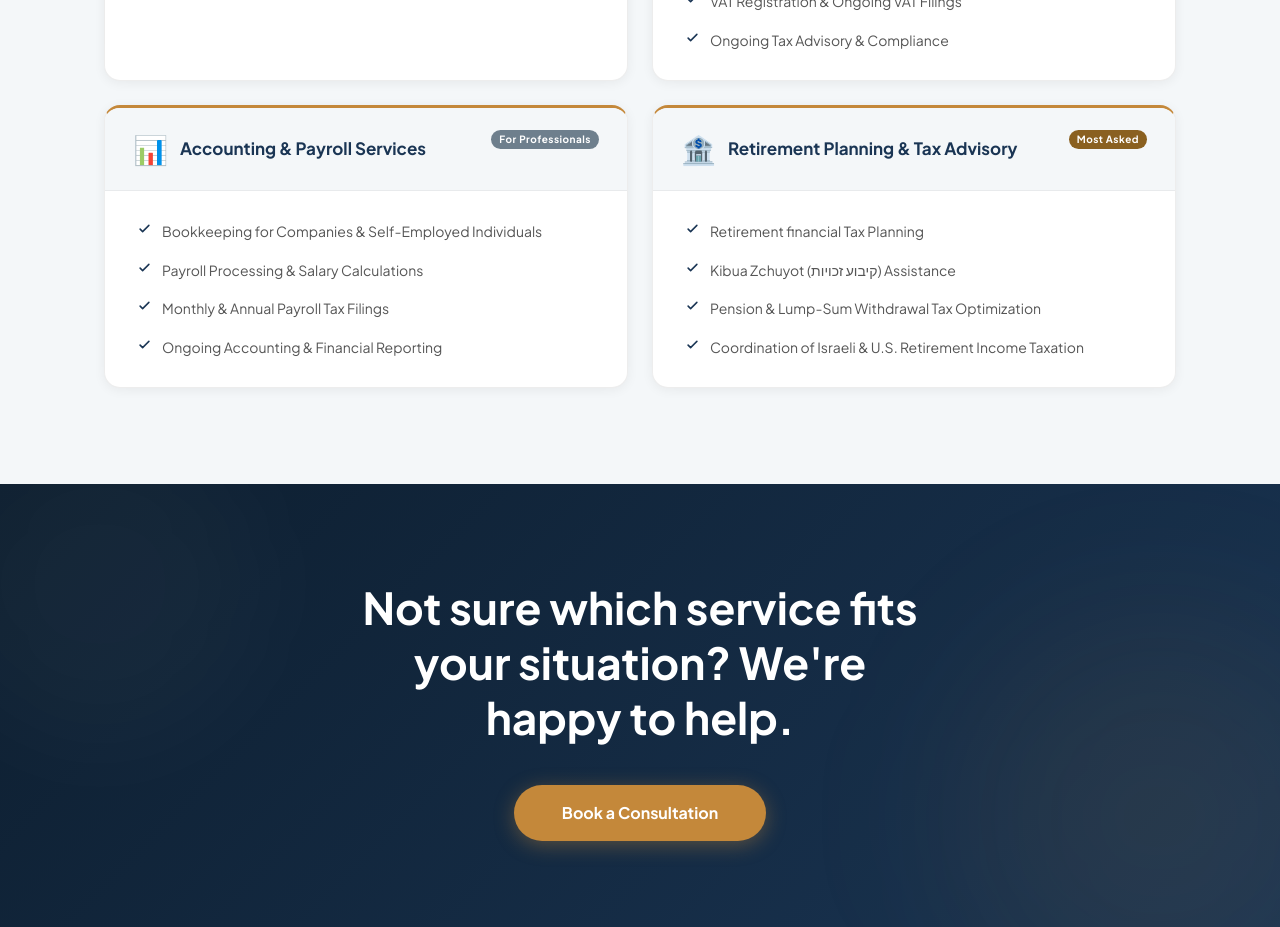
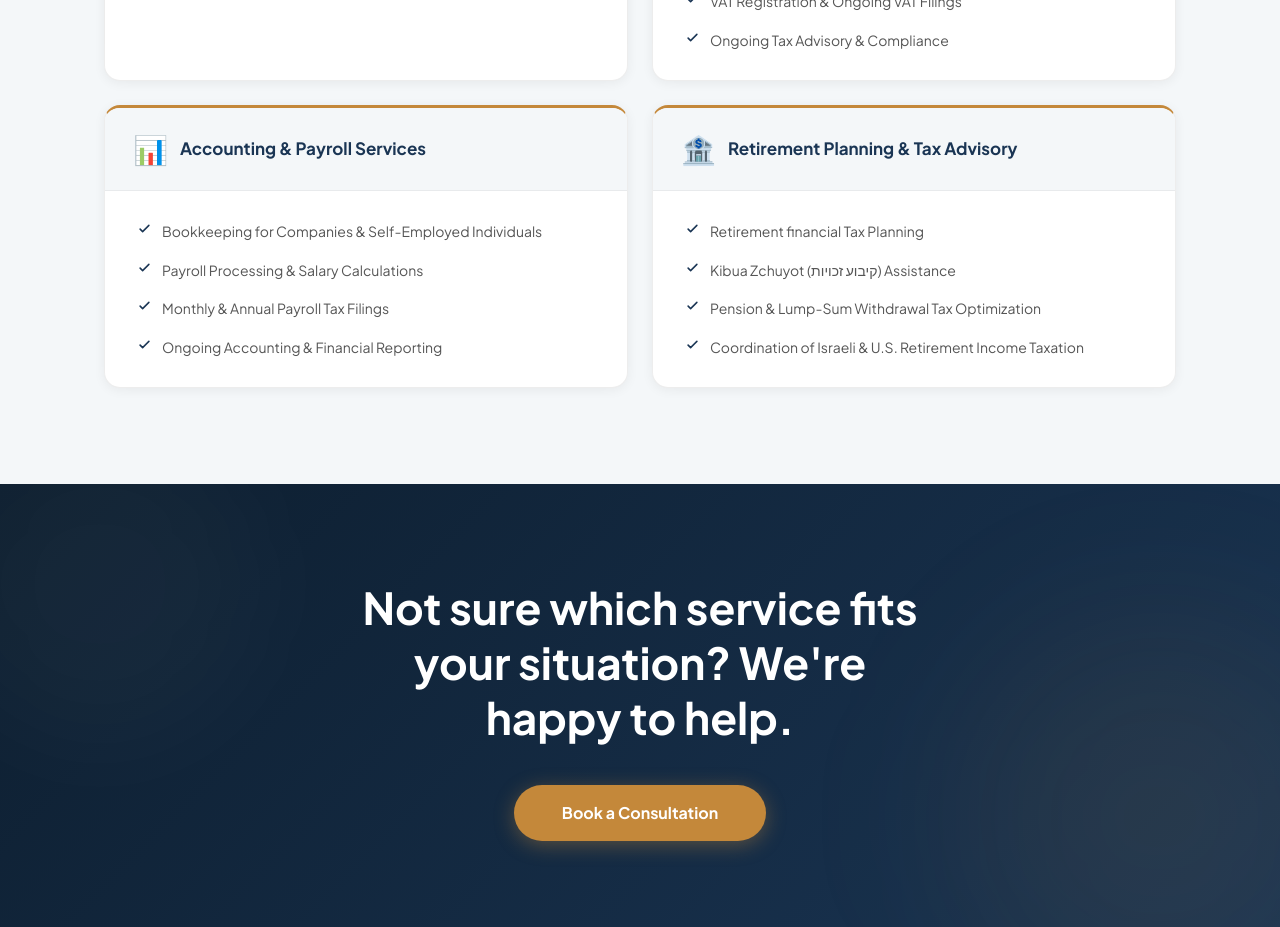
Before and after one commit to naomimarketing26-stack/galitzer-cpa-website, a React (Vite) app: page /services in a window 1280 px wide. Shown: the part 1360-2287 px from the top of the page. Built offline with nearby package versions, Linux system fonts and the light colour scheme.

Commit message:
rmv outline

```diff
--- a/src/data/pages.js
+++ b/src/data/pages.js
@@ -75,7 +75,6 @@ export const pages = {
           id: 'accounting',
           icon: '📊',
           title: 'Accounting & Payroll Services',
-          badge: 'For Professionals',
           color: 'bg-green-50',
           accentColor: 'border-[#7ed957]',
           items: [
@@ -89,7 +88,6 @@ export const pages = {
           id: 'retirement',
           icon: '🏦',
           title: 'Retirement Planning & Tax Advisory',
-          badge: 'Most Asked',
           color: 'bg-amber-50',
           accentColor: 'border-amber-400',
           items: [
@@ -139,7 +137,6 @@ export const pages = {
           id: 'us-tax',
           icon: '🇺🇸',
           title: 'שירותי מס אמריקאי',
-          badge: 'הנפוץ ביותר',
           color: 'bg-blue-50',
           accentColor: 'border-blue-400',
           items: [
@@ -155,7 +152,6 @@ export const pages = {
           id: 'israeli-tax',
           icon: '🇮🇱',
           title: 'שירותי מס ישראלי',
-          badge: 'מקיף',
           color: 'bg-[#e8f4f6]',
           accentColor: 'border-[#276e7d]',
           subGroups: [
@@ -183,7 +179,6 @@ export const pages = {
           id: 'accounting',
           icon: '📊',
           title: 'שירותי הנהלת חשבונות ושכר',
-          badge: 'לעסקים',
           color: 'bg-green-50',
           accentColor: 'border-[#7ed957]',
           items: [
@@ -197,7 +192,6 @@ export const pages = {
           id: 'retirement',
           icon: '🏦',
           title: 'תכנון פרישה וייעוץ מס',
-          badge: 'נשאל הכי הרבה',
           color: 'bg-amber-50',
           accentColor: 'border-amber-400',
           items: [
--- a/src/pages/ServicesPage.jsx
+++ b/src/pages/ServicesPage.jsx
@@ -31,12 +31,6 @@ function ServiceCard({ category, isRTL, revealDelay, revealed }) {
   const badgeColors = {
     'Most Popular': { bg: '#1A3554', text: '#ffffff' },
     'Comprehensive': { bg: '#0F2B47', text: '#B0C8E0' },
-    'For Professionals': { bg: '#6E7F8D', text: '#ffffff' },
-    'Most Asked': { bg: '#8a6020', text: '#ffffff' },
-    'הנפוץ ביותר': { bg: '#1A3554', text: '#ffffff' },
-    'מקיף': { bg: '#0F2B47', text: '#B0C8E0' },
-    'לעסקים': { bg: '#6E7F8D', text: '#ffffff' },
-    'נשאל הכי הרבה': { bg: '#8a6020', text: '#ffffff' },
   }
   const badge = category.badge ? badgeColors[category.badge] || { bg: '#1A3554', text: '#ffffff' } : null
 
```
